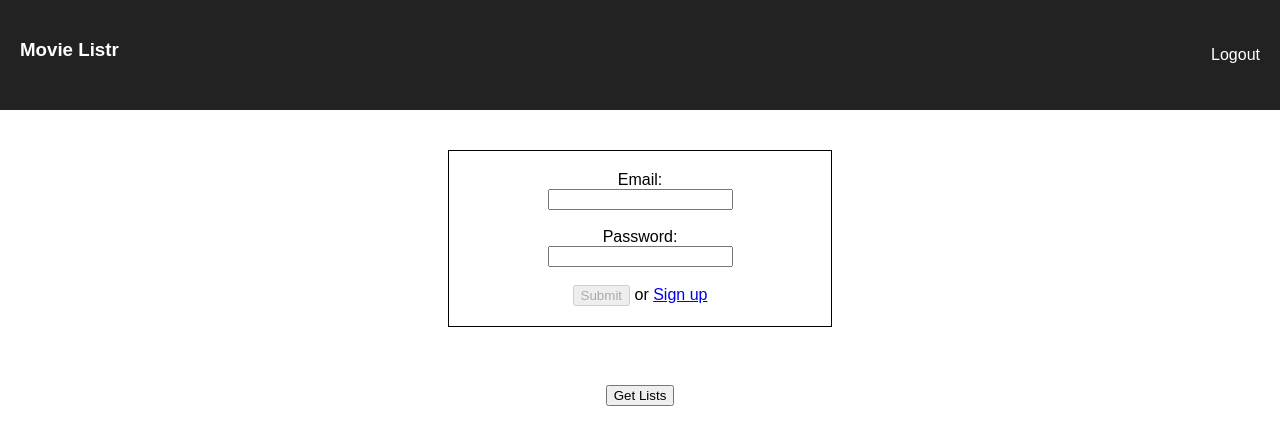
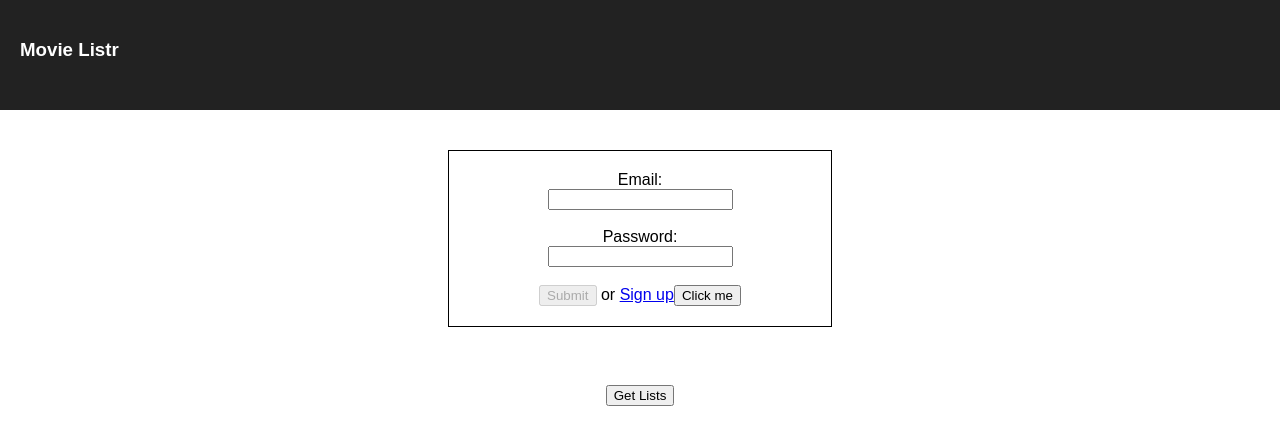
Before and after one commit to cboujoukos/movie-list, a React (Create React App) app in the folder client/: page /login in a window 1280 px wide. Shown: the top 444 px of the page. Built offline with nearby package versions, Linux system fonts and the light colour scheme.

Commit message:
login/logout rendering correctly

```diff
--- a/client/src/App.js
+++ b/client/src/App.js
@@ -64,7 +64,8 @@ class App extends Component {
       return rsp.json()
     })
     .then((data) => localStorage.setItem("jwt", data.jwt))
-    .then(() => this.setState({loggedIn: true}))
+    // .then(() => this.setState({loggedIn: true}))
+    .then(()=>alert('hi!'))
     .catch(error => console.log(error))
     // axios.post('/api/user_token', {
     //   data: request,
@@ -81,6 +82,10 @@ class App extends Component {
     // })
   }
 
+  login = () => {
+    this.setState({loggedIn: true})
+  }
+
   logout = (event) => {
     localStorage.removeItem("jwt");
     this.setState({loggedIn: false})
@@ -93,18 +98,20 @@ class App extends Component {
         <div className="App">
           <header className="App-header">
             <h3> Movie Listr </h3>
-            <button className="nav-button" onClick={(event) => this.logout(event)}>Logout</button>
+            {!!localStorage.jwt ? (
+              <button className="nav-button" onClick={(event) => this.logout(event)}>Logout</button>
+            ) : null}
           </header>
 
         <div className='main'>
-          <Route exact path="/login" render={() => (
+          <Route exact path="/login" render={({history}) => (
             !!localStorage.jwt ? (
               <Redirect to="/" />
             ) : (
-              <Login />
+              <Login login={this.login} history={history} />
             )
           )} />
-          <Route exact path="/" render={() => (
+          <Route exact path="/" render={({history}) => (
             !localStorage.jwt ? (
               <Redirect to="/login" />
             ) : (
--- a/client/src/components/Login.js
+++ b/client/src/components/Login.js
@@ -12,7 +12,12 @@ class Login extends Component {
     }
   }
 
-  validateForm() {
+  test = (event) => {
+    event.preventDefault()
+    debugger
+  }
+
+  validateForm = () => {
     return this.state.email.length > 0 && this.state.password.length > 0;
   }
 
@@ -41,8 +46,9 @@ class Login extends Component {
       return rsp.json()
     })
     .then((data) => localStorage.setItem("jwt", data.jwt))
-    .then(() => this.setState({loggedIn: true}))
-    .catch(error => console.log(error))
+    .then(() => this.props.login())
+    .then(() => this.props.history.push('/'))
+    .catch(error => console.log(error));
   }
 
   render(){
@@ -74,6 +80,7 @@ class Login extends Component {
           /> or <Link
             to="/signup"
           >Sign up</Link>
+          <button onClick={(event) => this.test(event)}>Click me</button>
       </form>
     )
   }
```
